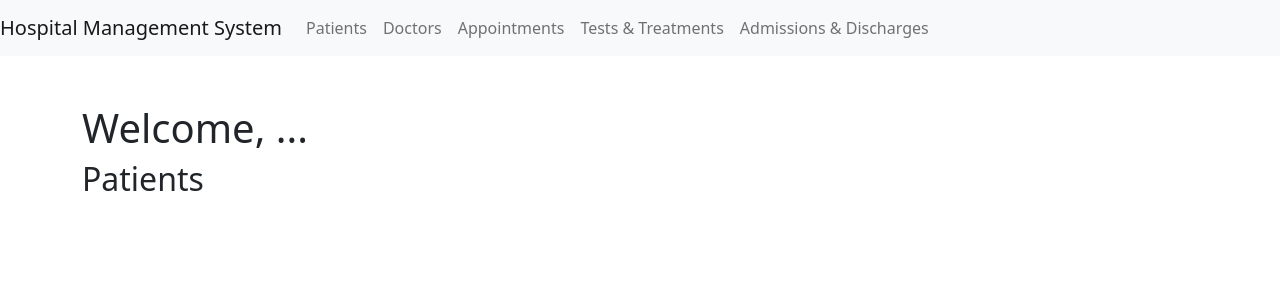
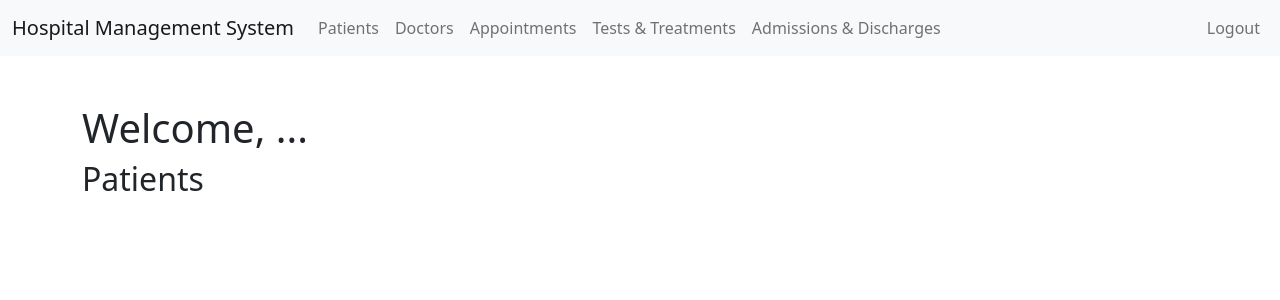
Before and after one commit to rv4102/dbms-lab, a Flask app: page /doctors in a window 1280 px wide. Shown: the top 300 px of the page. Run offline with Flask 2, Linux system fonts and the light colour scheme.

Commit message:
update base

```diff
--- a/A4/HMS/templates/base.html
+++ b/A4/HMS/templates/base.html
@@ -8,10 +8,8 @@
       .gradient-custom {
         /* fallback for old browsers */
         background: #6a11cb;
-
         /* Chrome 10-25, Safari 5.1-6 */
         background: -webkit-linear-gradient(to right, rgba(106, 17, 203, 1), rgba(37, 117, 252, 1));
-
         /* W3C, IE 10+/ Edge, Firefox 16+, Chrome 26+, Opera 12+, Safari 7+ */
         background: linear-gradient(to right, rgba(106, 17, 203, 1), rgba(37, 117, 252, 1))
       }
@@ -19,28 +17,23 @@
   </head>
   <body {% block bg_custom %}{% endblock %}>
     <nav class="navbar navbar-expand-lg navbar-light bg-light">
-      <a class="navbar-brand" href="{{ url_for('routes.index') }}">Hospital Management System</a>
-      <button class="navbar-toggler" type="button" data-toggle="collapse" data-target="#navbarNav" aria-controls="navbarNav" aria-expanded="false" aria-label="Toggle navigation">
-        <span class="navbar-toggler-icon"></span>
-      </button>
-      <div class="collapse navbar-collapse" id="navbarNav">
-        <ul class="navbar-nav">
-          <li class="nav-item">
-            <a class="nav-link" href="{{ url_for('routes.patients') }}">Patients</a>
-          </li>
-          <li class="nav-item">
+      <div class="container-fluid">
+        <a class="navbar-brand" href="{{ url_for('routes.index') }}">Hospital Management System</a>
+        <button class="navbar-toggler" type="button" data-bs-toggle="collapse" data-bs-target="#navbarNav" aria-controls="navbarNav" aria-expanded="false" aria-label="Toggle navigation">
+          <span class="navbar-toggler-icon"></span>
+        </button>
+        <div class="collapse navbar-collapse" id="navbarNav">
+          <div class="navbar-nav justify-content-start">
+            <a class="nav-link" aria-current="page" href="{{ url_for('routes.patients') }}">Patients</a>
             <a class="nav-link" href="{{ url_for('routes.doctors') }}">Doctors</a>
-          </li>
-          <li class="nav-item">
             <a class="nav-link" href="{{ url_for('routes.appointments') }}">Appointments</a>
-          </li>
-          <li class="nav-item">
             <a class="nav-link" href="{{ url_for('routes.tests') }}">Tests &amp; Treatments</a>
-          </li>
-          <li class="nav-item">
             <a class="nav-link" href="{{ url_for('routes.admissions') }}">Admissions &amp; Discharges</a>
-          </li>
-        </ul>
+          </div>
+          <div class="navbar-nav ms-auto justify-content-end">
+            <a class="nav-link" href="{{ url_for('routes.index') }}">Logout</a>
+          </div>
+        </div>
       </div>
     </nav>
     <div class="container mt-5">
```
